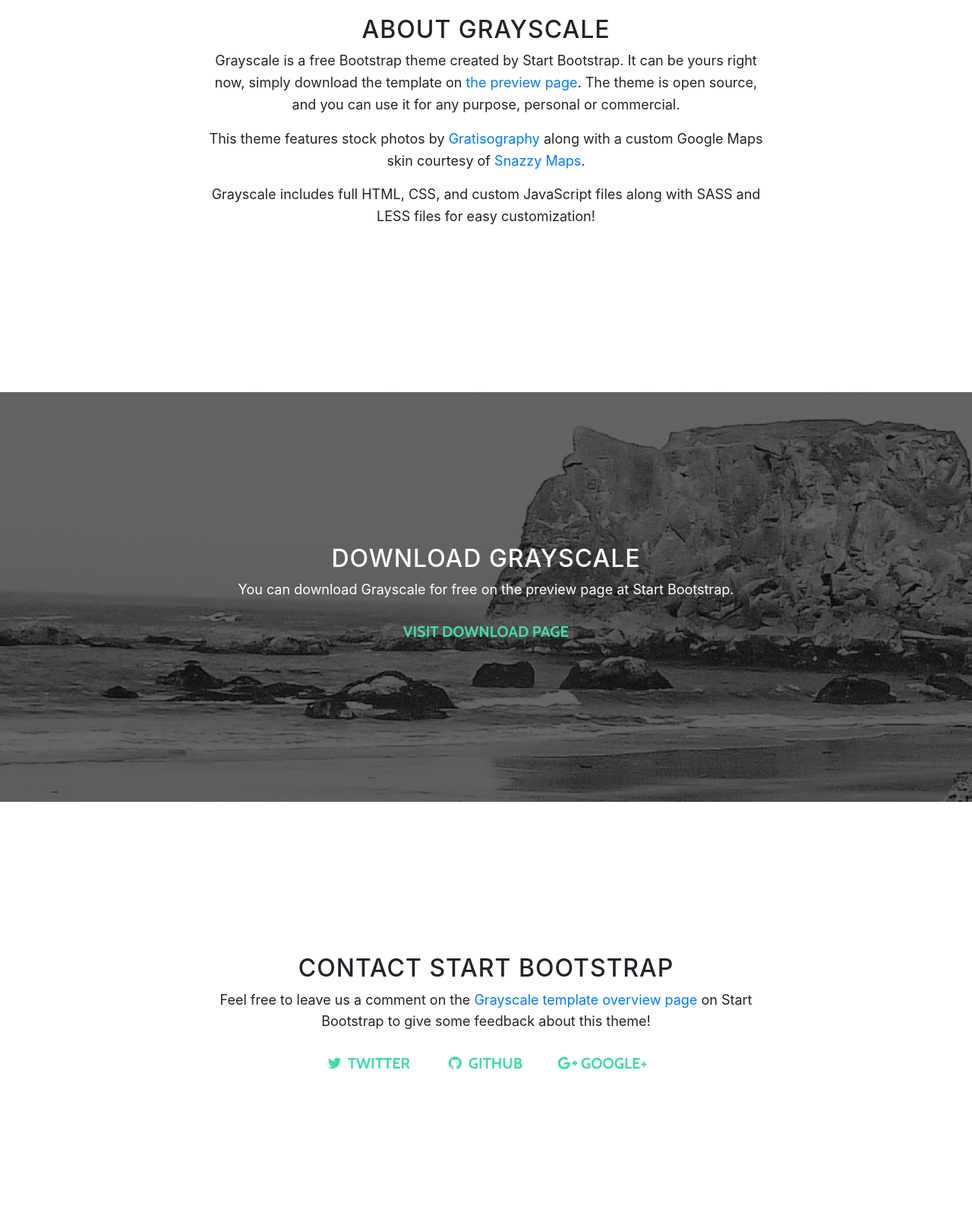
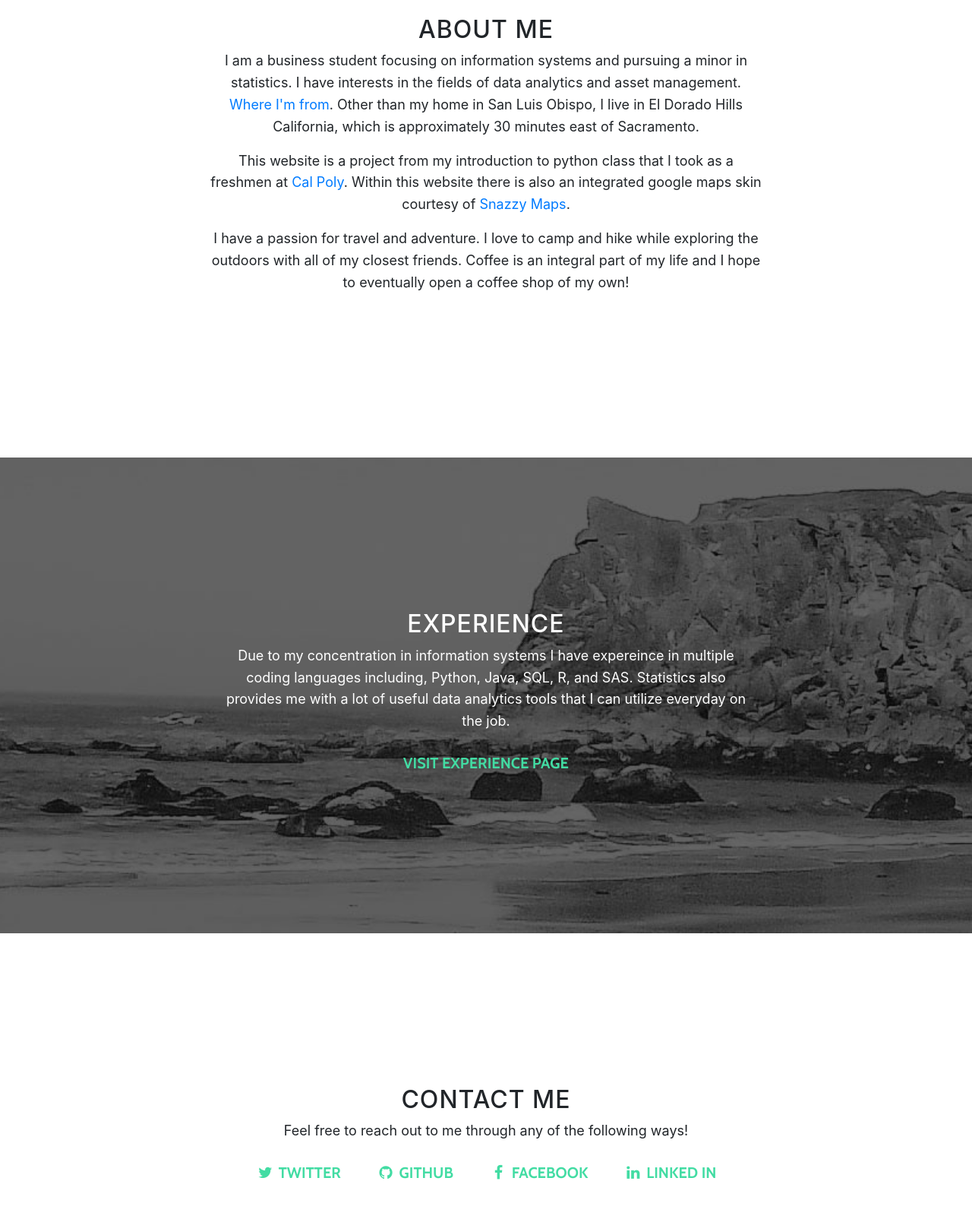
Before and after one commit to cbtilley9812/cbtilley9812.github.io, a website with bundled scripts: page index.html in a window 1280 px wide. Shown: the part 980-2580 px from the top of the page at 76% size. Built offline with nearby package versions, Linux system fonts and the light colour scheme.

Commit message:
Add files via upload

```diff
--- a/index.html
+++ b/index.html
@@ -8,7 +8,7 @@
     <meta name="description" content="">
     <meta name="author" content="">
 
-    <title>Grayscale - Start Bootstrap Theme</title>
+    <title>Cole Tilley's Website</title>
 
     <!-- Bootstrap core CSS -->
     <link href="vendor/bootstrap/css/bootstrap.min.css" rel="stylesheet">
@@ -28,7 +28,7 @@
     <!-- Navigation -->
     <nav class="navbar navbar-expand-lg navbar-light fixed-top" id="mainNav">
       <div class="container">
-        <a class="navbar-brand js-scroll-trigger" href="#page-top">Start Bootstrap</a>
+        <a class="navbar-brand js-scroll-trigger" href="#page-top">Welcome</a>
         <button class="navbar-toggler navbar-toggler-right" type="button" data-toggle="collapse" data-target="#navbarResponsive" aria-controls="navbarResponsive" aria-expanded="false" aria-label="Toggle navigation">
           Menu
           <i class="fa fa-bars"></i>
@@ -39,7 +39,7 @@
               <a class="nav-link js-scroll-trigger" href="#about">About</a>
             </li>
             <li class="nav-item">
-              <a class="nav-link js-scroll-trigger" href="#download">Download</a>
+              <a class="nav-link js-scroll-trigger" href="#download">Experience</a>
             </li>
             <li class="nav-item">
               <a class="nav-link js-scroll-trigger" href="#contact">Contact</a>
@@ -55,9 +55,9 @@
         <div class="container">
           <div class="row">
             <div class="col-lg-8 mx-auto">
-              <h1 class="brand-heading">Grayscale</h1>
-              <p class="intro-text">A free, responsive, one page Bootstrap theme.
-                <br>Created by Start Bootstrap.</p>
+              <h1 class="brand-heading">Cole Tilley</h1>
+              <p class="intro-text">California Polytechnic State University, San Luis Obispo.
+                <br>Business Administration, Information Systems</p>
               <a href="#about" class="btn btn-circle js-scroll-trigger">
                 <i class="fa fa-angle-double-down animated"></i>
               </a>
@@ -72,14 +72,14 @@
       <div class="container">
         <div class="row">
           <div class="col-lg-8 mx-auto">
-            <h2>About Grayscale</h2>
-            <p>Grayscale is a free Bootstrap theme created by Start Bootstrap. It can be yours right now, simply download the template on
-              <a href="http://startbootstrap.com/template-overviews/grayscale/">the preview page</a>. The theme is open source, and you can use it for any purpose, personal or commercial.</p>
-            <p>This theme features stock photos by
-              <a href="http://gratisography.com/">Gratisography</a>
-              along with a custom Google Maps skin courtesy of
+            <h2>About Me</h2>
+            <p>I am a business student focusing on information systems and pursuing a minor in statistics. I have interests in the fields of data analytics and asset management.
+              <a href="http://startbootstrap.com/template-overviews/grayscale/">Where I'm from</a>. Other than my home in San Luis Obispo, I live in El Dorado Hills California, which is approximately 30 minutes east of Sacramento. </p>
+            <p>This website is a project from my introduction to python class that I took as a freshmen at
+              <a href="http://gratisography.com/">Cal Poly</a>.
+             Within this website there is also an integrated google maps skin courtesy of
               <a href="http://snazzymaps.com/">Snazzy Maps</a>.</p>
-            <p>Grayscale includes full HTML, CSS, and custom JavaScript files along with SASS and LESS files for easy customization!</p>
+            <p>I have a passion for travel and adventure. I love to camp and hike while exploring the outdoors with all of my closest friends. Coffee is an integral part of my life and I hope to eventually open a coffee shop of my own!  </p>
           </div>
         </div>
       </div>
@@ -89,9 +89,9 @@
     <section id="download" class="download-section content-section text-center">
       <div class="container">
         <div class="col-lg-8 mx-auto">
-          <h2>Download Grayscale</h2>
-          <p>You can download Grayscale for free on the preview page at Start Bootstrap.</p>
-          <a href="http://startbootstrap.com/template-overviews/grayscale/" class="btn btn-default btn-lg">Visit Download Page</a>
+          <h2>Experience</h2>
+          <p>Due to my concentration in information systems I have expereince in multiple coding languages including, Python, Java, SQL, R, and SAS. Statistics also provides me with a lot of useful data analytics tools that I can utilize everyday on the job.</p>
+          <a href="http://startbootstrap.com/template-overviews/grayscale/" class="btn btn-default btn-lg">Visit Experience Page</a>
         </div>
       </div>
     </section>
@@ -101,27 +101,33 @@
       <div class="container">
         <div class="row">
           <div class="col-lg-8 mx-auto">
-            <h2>Contact Start Bootstrap</h2>
-            <p>Feel free to leave us a comment on the
-              <a href="http://startbootstrap.com/template-overviews/grayscale/">Grayscale template overview page</a>
-              on Start Bootstrap to give some feedback about this theme!</p>
+            <h2>Contact Me</h2>
+            <p>Feel free to reach out to me through any of the following ways!
+              <a href="http://startbootstrap.com/template-overviews/grayscale/"></a>
+              </p>
             <ul class="list-inline banner-social-buttons">
               <li class="list-inline-item">
-                <a href="https://twitter.com/SBootstrap" class="btn btn-default btn-lg">
+                <a href="https://twitter.com/tilley_cole" class="btn btn-default btn-lg">
                   <i class="fa fa-twitter fa-fw"></i>
                   <span class="network-name">Twitter</span>
                 </a>
               </li>
               <li class="list-inline-item">
-                <a href="https://github.com/BlackrockDigital/startbootstrap" class="btn btn-default btn-lg">
+                <a href="https://github.com/cbtilley9812/mycode" class="btn btn-default btn-lg">
                   <i class="fa fa-github fa-fw"></i>
                   <span class="network-name">Github</span>
                 </a>
               </li>
               <li class="list-inline-item">
-                <a href="https://plus.google.com/+Startbootstrap/posts" class="btn btn-default btn-lg">
-                  <i class="fa fa-google-plus fa-fw"></i>
-                  <span class="network-name">Google+</span>
+                <a href="https://www.facebook.com/cole.tilley.14" class="btn btn-default btn-lg">
+                  <i class="fa fa-facebook fa-fw"></i>
+                  <span class="network-name">Facebook</span>
+                </a>
+              </li>
+              <li class="list-inline-item">
+                <a href="https://www.linkedin.com/in/coletilley9812/" class="btn btn-default btn-lg">
+                  <i class="fa fa-linkedin fa-fw"></i>
+                  <span class="network-name">Linked In</span>
                 </a>
               </li>
             </ul>
```
